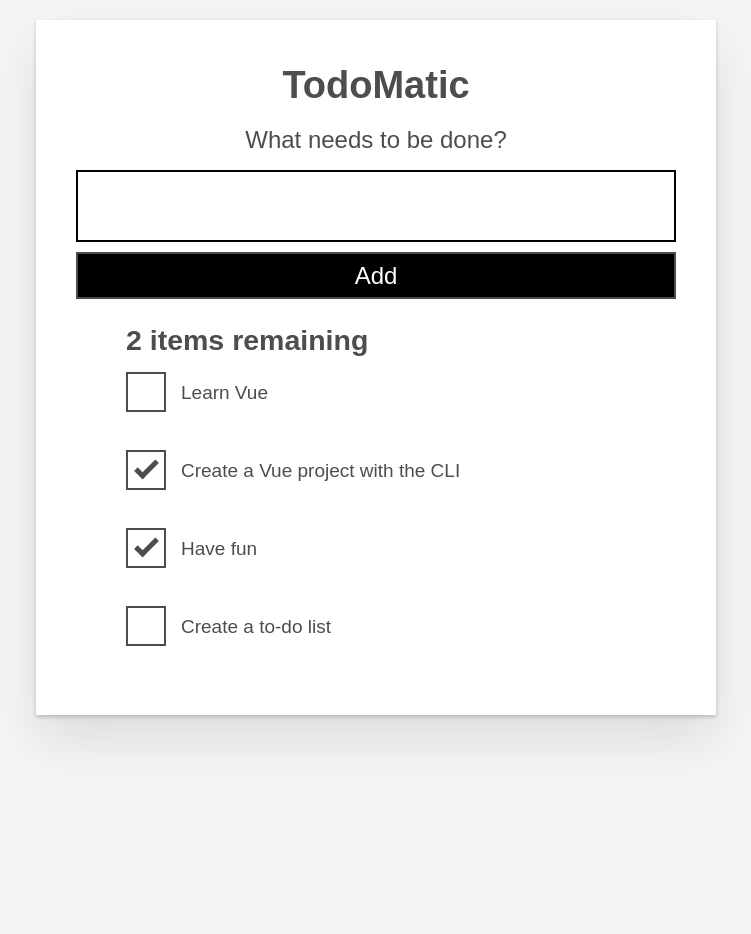
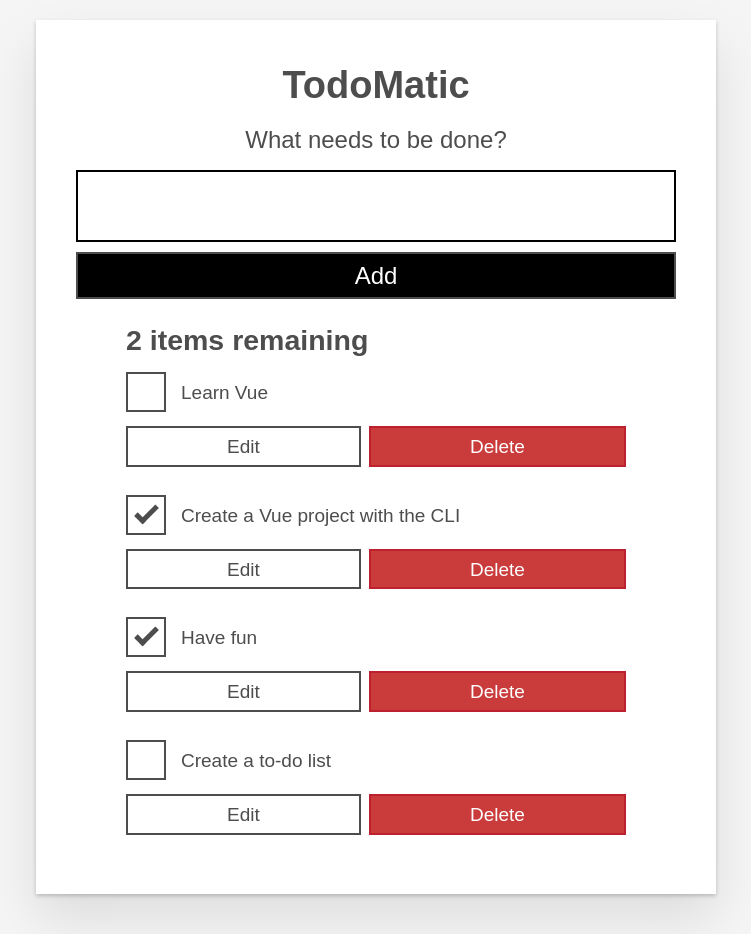
Before and after one commit to dengeist/moz-todo-vue, a Vue app: page / in a window 1280 px wide. Shown: the whole page, without its empty margins (264-1015 px from the left). Before the commit the page ends 800 px from the top, so only its background shows below. Built offline with nearby package versions, Linux system fonts and the light colour scheme.

Commit message:
Add buttons for edit, delete

```diff
--- a/src/components/ToDoItem.vue
+++ b/src/components/ToDoItem.vue
@@ -1,5 +1,5 @@
 <template>
-  <div>
+  <div class="stack-small">
     <div class="c-cb">
       <input
         type="checkbox"
@@ -8,6 +8,16 @@
         @change="$emit('toggle-checkbox', id)"
       />
       <label :for="id">{{ name }}</label>
+    </div>
+    <div class="btn-group">
+      <button type="button" class="btn">
+        <span>Edit </span>
+        <span class="visually-hidden">Eat</span>
+      </button>
+      <button type="button" class="btn btn__danger">
+        <span>Delete </span>
+        <span class="visually-hidden">Eat</span>
+      </button>
     </div>
   </div>
 </template>
```
